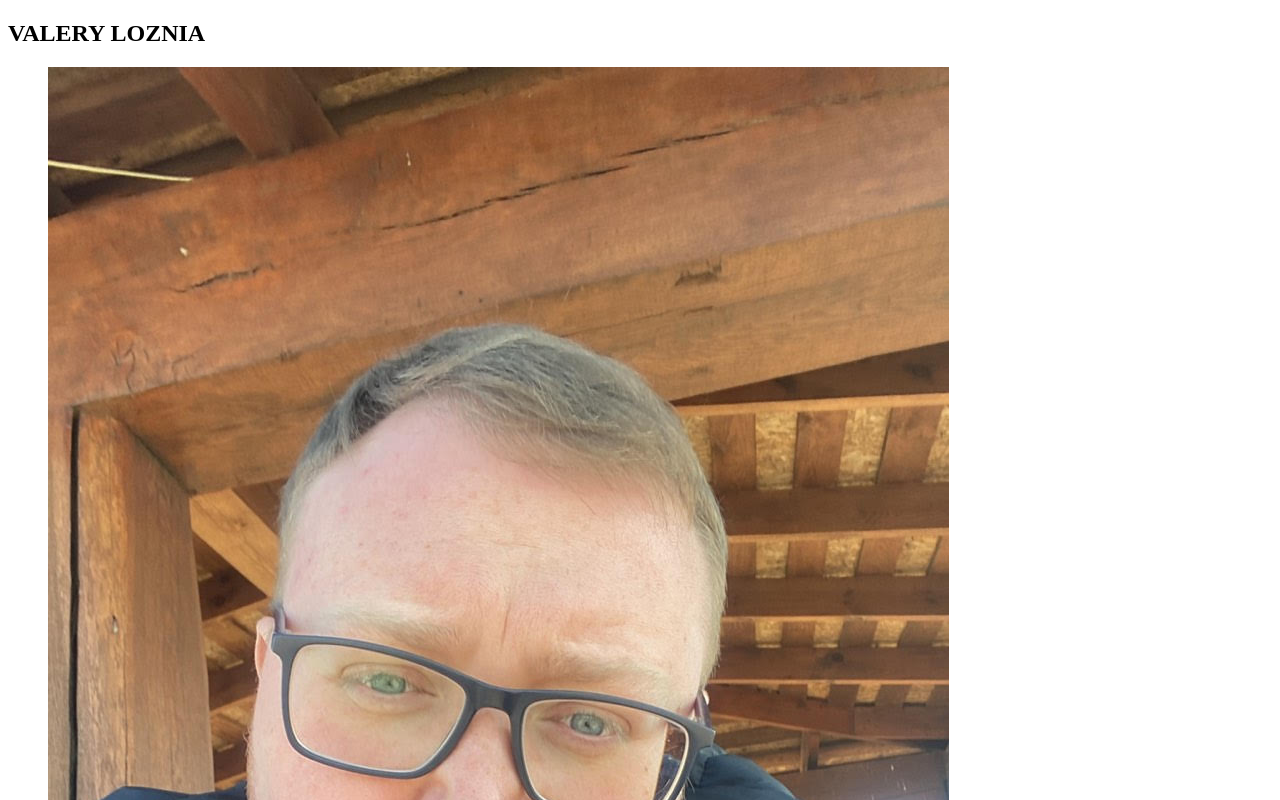
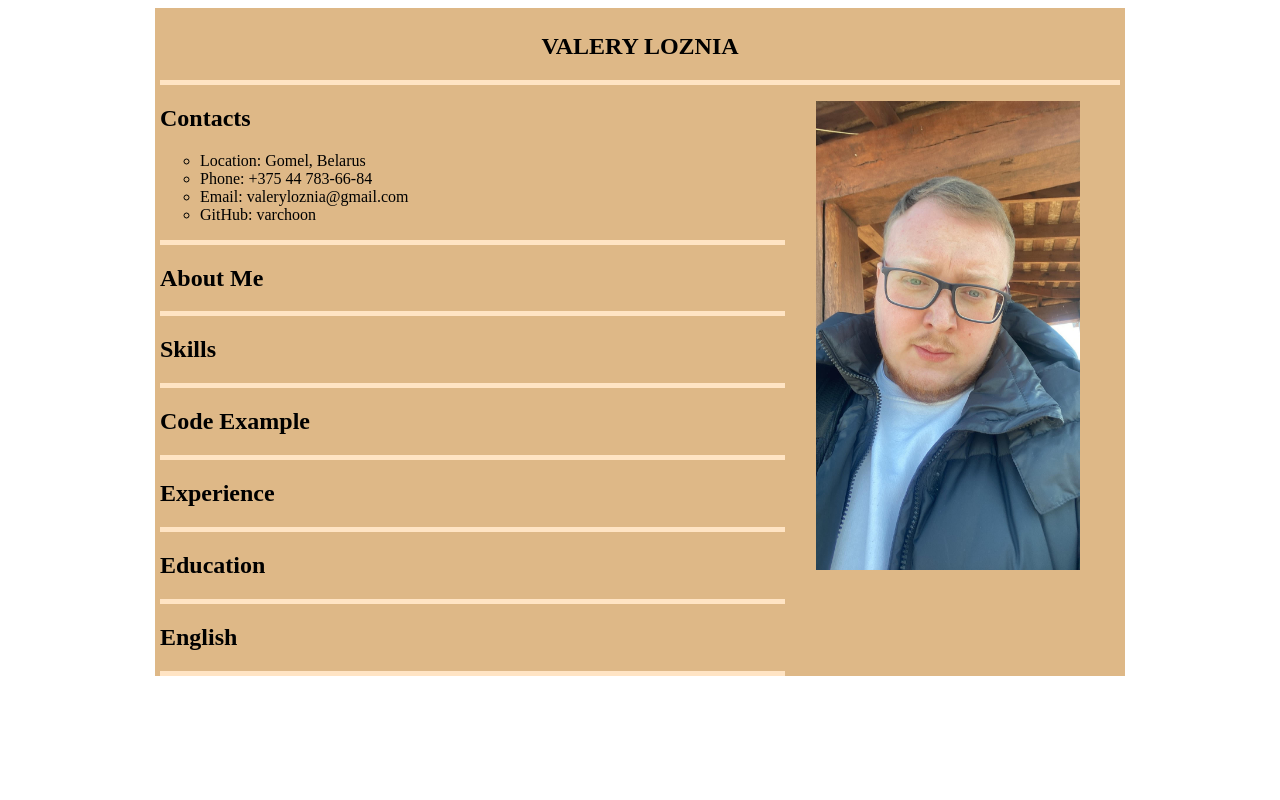
Before and after one commit to varchoon/rsschool-cv, a plain HTML site: page index.html in a window 1280 px wide. Shown: the top 800 px of the page. Drawn offline with Linux system fonts and the light colour scheme.

Commit message:
update: update style.css add style for project

```diff
--- a/css/style.css
+++ b/css/style.css
@@ -1,3 +1,27 @@
-.yellow-header {
-    background-color:yellow;
+.name{
+    text-align: center;
 }
+.main{
+    max-width: 960px;
+    margin: auto;
+    background-color: burlywood;
+    padding-left: 5px;
+    padding-top: 5px;
+    padding-right: 5px;
+}
+.breakLine{
+    background-color: bisque;
+    height: 5px;
+    padding-left: 0px;
+}
+.info{
+    max-width: 625px;
+}
+.image{
+    width: 30%;
+    height: 30%;
+    float: right;
+}
+.contacts{
+    list-style-type: circle;
+}
```
